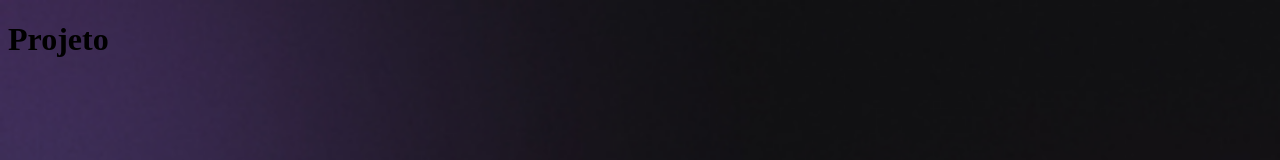
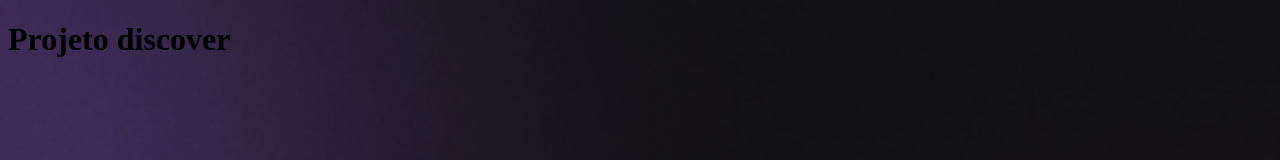
Before and after one commit to Nayara07ss/projeto, a plain HTML site: page projeto/index.html in a window 1280 px wide. Shown: the top 160 px of the page. Drawn offline with Linux system fonts and the light colour scheme.

Commit message:
projeto discover

```diff
--- a/projeto/index.html
+++ b/projeto/index.html
@@ -14,6 +14,6 @@
     <!--estou criando um link com relação a stylesheet que eu encontro na pasta style css, ou seja acabei de linkar meu estilo com o HTML-->
   </head>
   <body>
-    <h1>Projeto</h1>
+    <h1>Projeto discover</h1>
   </body>
 </html>
```
